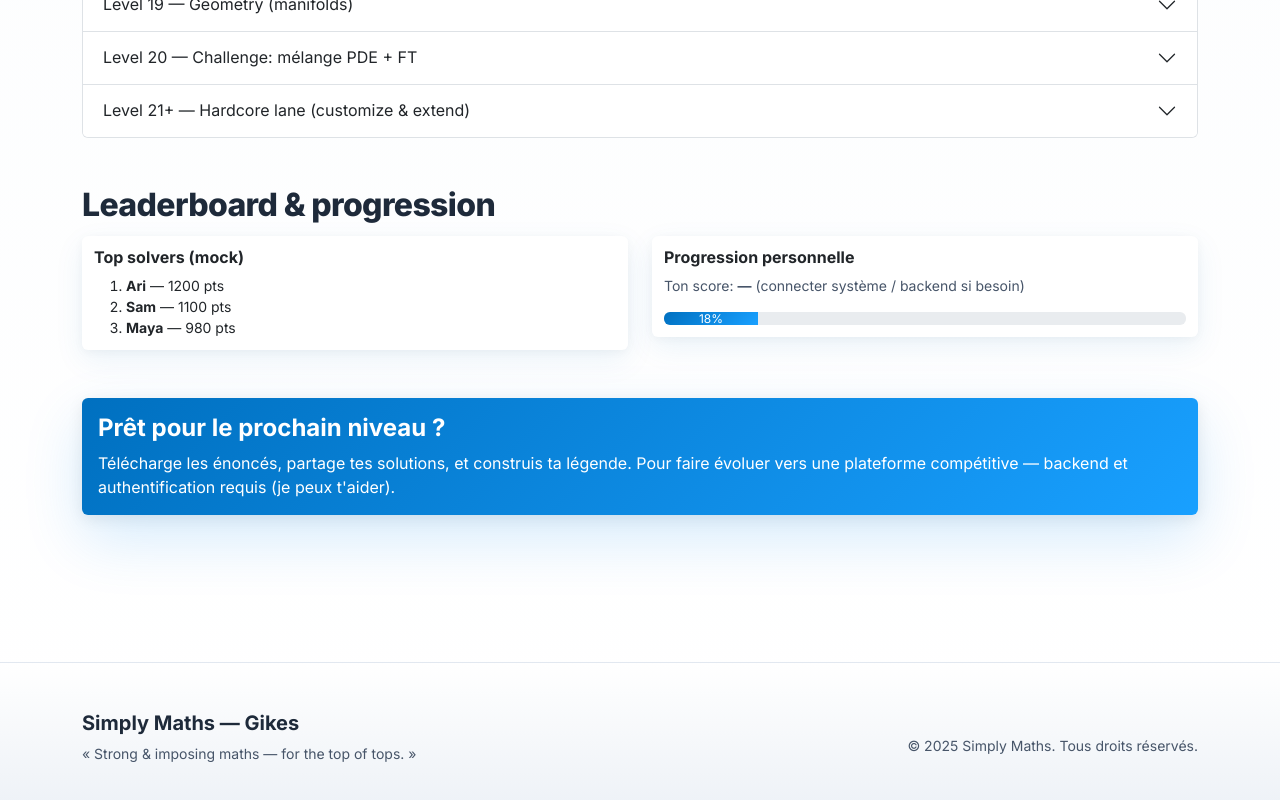
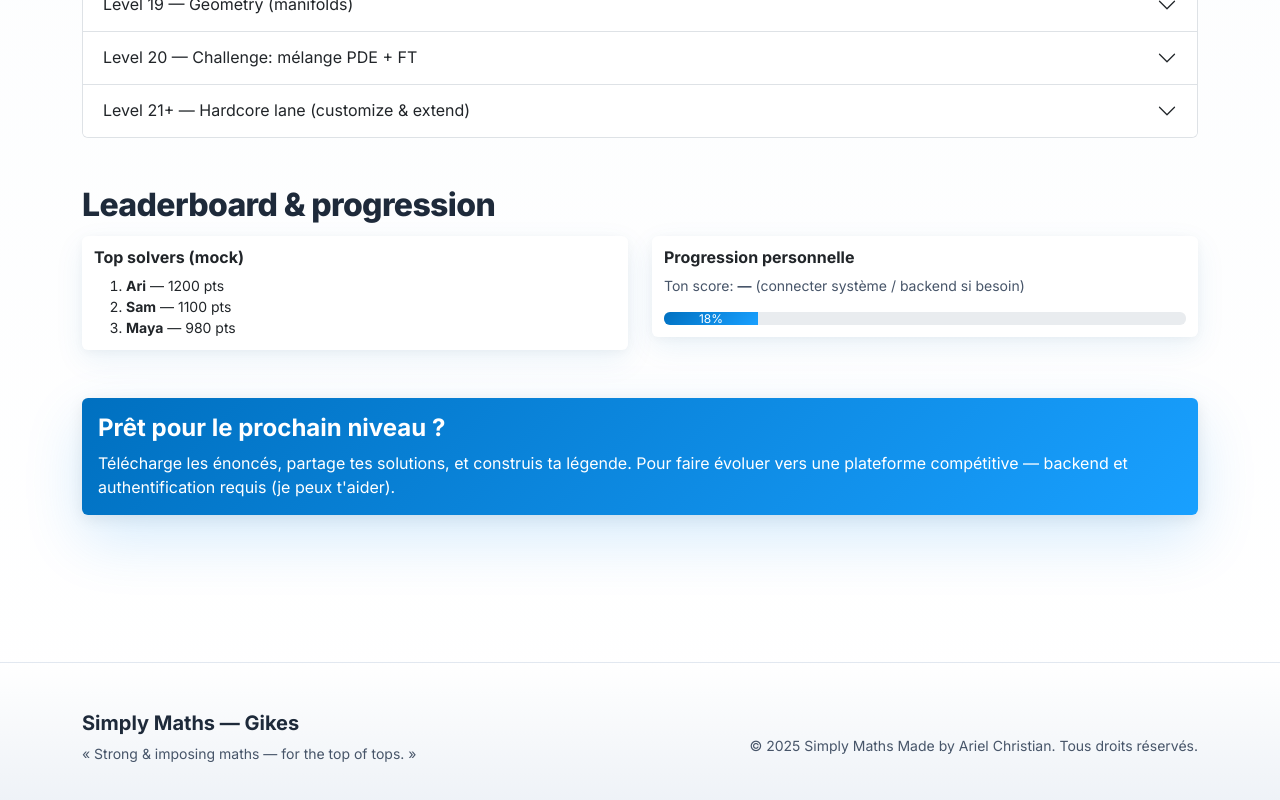
Before and after one commit to CyberPunkC/SimplyMath---DB, a plain HTML site: page simply-maths/elite.html in a window 1280 px wide. Shown: the part 2347-3147 px from the top of the page. Drawn offline with nearby package versions, Linux system fonts and the light colour scheme.

Commit message:
Update elite.html

```diff
--- a/simply-maths/elite.html
+++ b/simply-maths/elite.html
@@ -581,7 +581,7 @@ composante_orth = v − proj_u(v)
         <p class="text-700 small">« Strong & imposing maths — for the top of tops. »</p>
       </div>
       <div class="col-md-8 d-flex justify-content-end align-items-center small text-700">
-        <span>© <span id="year"></span> Simply Maths. Tous droits réservés.</span>
+        <span>© <span id="year"></span> Simply Maths Made by Ariel Christian. Tous droits réservés.</span>
       </div>
     </div>
   </div>
@@ -589,4 +589,5 @@ composante_orth = v − proj_u(v)
 </footer>
 
 </body>
+
 </html>
```
